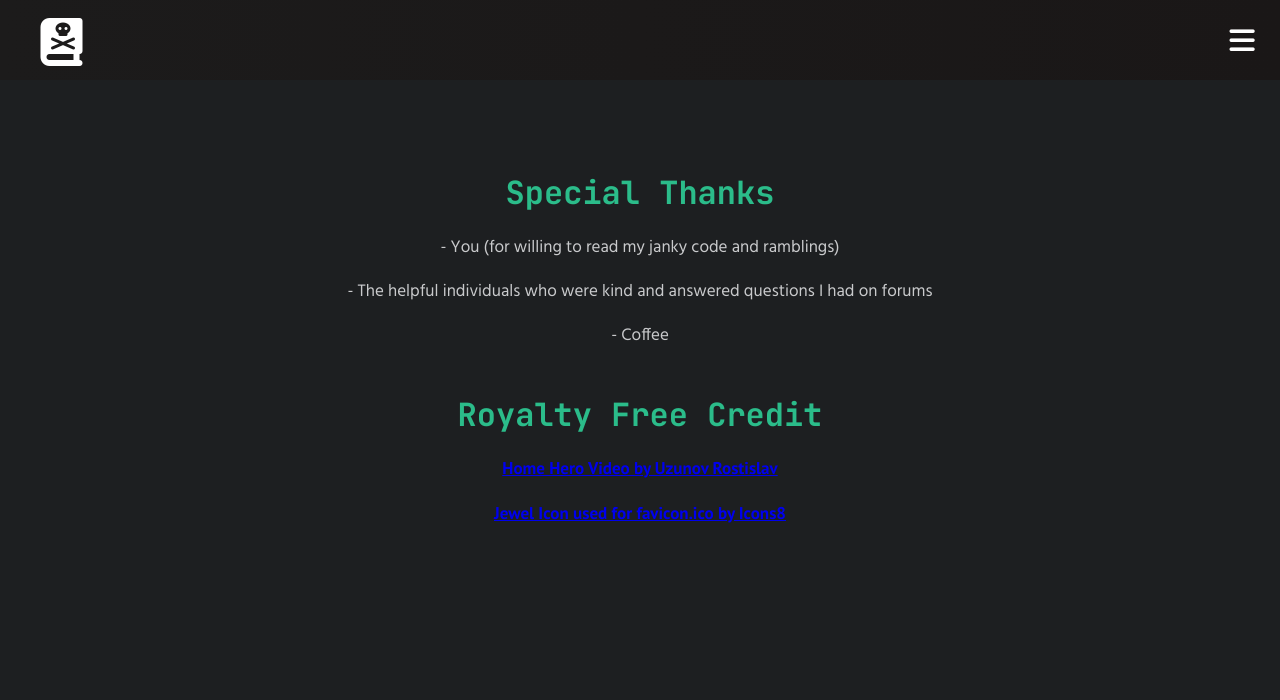
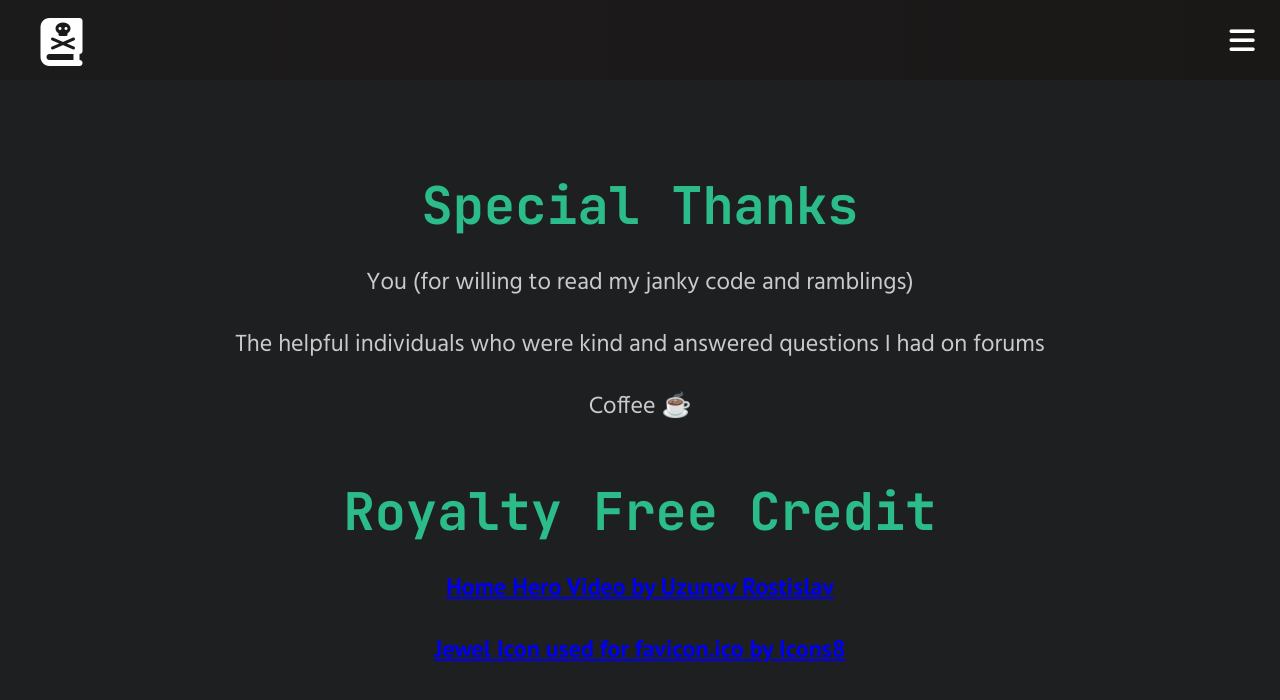
Before and after one commit to CanVo/CanVo.github.io, a React (Create React App) app: page /#/credits in a window 1280 px wide. Shown: the top 700 px of the page. Built offline with nearby package versions, Linux system fonts and the light colour scheme; the HTML template or start-up script is replaced by a standard one.

Commit message:
Updated page styling

```diff
--- a/src/components/Article.css
+++ b/src/components/Article.css
@@ -67,7 +67,7 @@
 
     .article-body {
         /*Article sentence length*/
-        width: calc(55vw + 1vh);
+        width: calc(50vw + 1vh);
     }
 
     .article-body h2 {
--- a/src/components/pages/About/About.css
+++ b/src/components/pages/About/About.css
@@ -79,7 +79,7 @@
 }
 
 
-/* Resolution specific configs, above 1400px */
+/* Resolution specific configs, above 1400px width */
 @media screen and (min-width: 1400px){
     .about-image-container {
         /* Distance between nav bar and title */
@@ -127,7 +127,7 @@
 }
 
 
-/* For slightly smaller screens, (820px width --> 1400px width */
+/* For slightly smaller screens, (820px width --> 1400px width) */
 @media screen and (min-width: 820px) and (max-width: 1400px){
     .about-body {
         /*Article sentence length*/
--- a/src/components/pages/Credits/Credits.css
+++ b/src/components/pages/Credits/Credits.css
@@ -1,7 +1,8 @@
+/* For Global Configs */
 .credits-page {
     /* Fill in viewable screen */
     width: 100%;
-    height: 100%;
+    height: max-content;
     margin: 0px;
 
     /* If children element is exceeding length, overflow to it */
@@ -19,6 +20,7 @@
     /* Distance between nav bar and title */
     padding: 5vw 0px;
 
+    /* Centers article body to center of screen */
     margin-left: auto;
     margin-right: auto;
 
@@ -27,23 +29,70 @@
 }
 
 .credits-body h1 {
-    padding-top: 3%;
-    font-size: 16px;
-    font-size: 2.5vw;
     color: #2bbc8a;
     font-family: 'JetBrains Mono', monospace;
-    padding-bottom:3px;
+    padding-top :3%;
     text-align: center;
 }
 
 .credits-body p {
-    font-size: calc(0.82vw + 0.82vh);
-    display: block;
-    margin-block-start: 1em;
-    margin-block-end: 1em;
-    margin-inline-start: 0px;
-    margin-inline-end: 0px;
     font-family: 'Hind';
     color: #c9cacc;
     text-align: center;
 }
+
+
+/* Resolution specific configs, above 1400px width */
+@media screen and (min-width: 1400px){
+    .credits-body h1 {
+        font-size: 52px;
+    }
+
+    .credits-body p {
+        font-size: 24px;
+        margin-block-start: 1em;
+        margin-block-end: 1em;
+    }
+}
+
+
+/* For slightly smaller screens, (820px width --> 1400px width) */
+@media screen and (min-width: 820px) and (max-width: 1400px){
+    .credits-body h1 {
+        font-size: 52px;
+    }
+
+    .credits-body p {
+        font-size: 24px;
+        margin-block-start: 1em;
+        margin-block-end: 1em;
+    }
+}
+
+/* For Tablets */
+@media screen and (min-width: 540px) and (max-width: 820px) {
+    .credits-body h1 {
+        padding-top: 3%;
+        font-size: 52px;
+    }
+
+    .credits-body p {
+        font-size: 24px;
+        margin-block-start: 2em;
+        margin-block-end: 1em;
+    }
+}
+
+/* For Mobile */
+@media screen and (max-width: 540px){
+    .credits-body h1 {
+        padding-top: 3%;
+        font-size: 42px;
+    }
+
+    .credits-body p {
+        font-size: 20px;
+        margin-block-start: 2em;
+        margin-block-end: 1em;
+    }
+}
--- a/src/components/pages/Credits/Credits.js
+++ b/src/components/pages/Credits/Credits.js
@@ -16,9 +16,9 @@ function Credits () {
         data-aos-offset="0"
       >
         <h1> Special Thanks </h1>
-        <p> - You (for willing to read my janky code and ramblings) </p>
-        <p> - The helpful individuals who were kind and answered questions I had on forums </p>
-        <p> - Coffee </p>
+        <p> You (for willing to read my janky code and ramblings) </p>
+        <p> The helpful individuals who were kind and answered questions I had on forums </p>
+        <p> Coffee ☕ </p>
 
         <h1> Royalty Free Credit </h1>
         <p>
```
